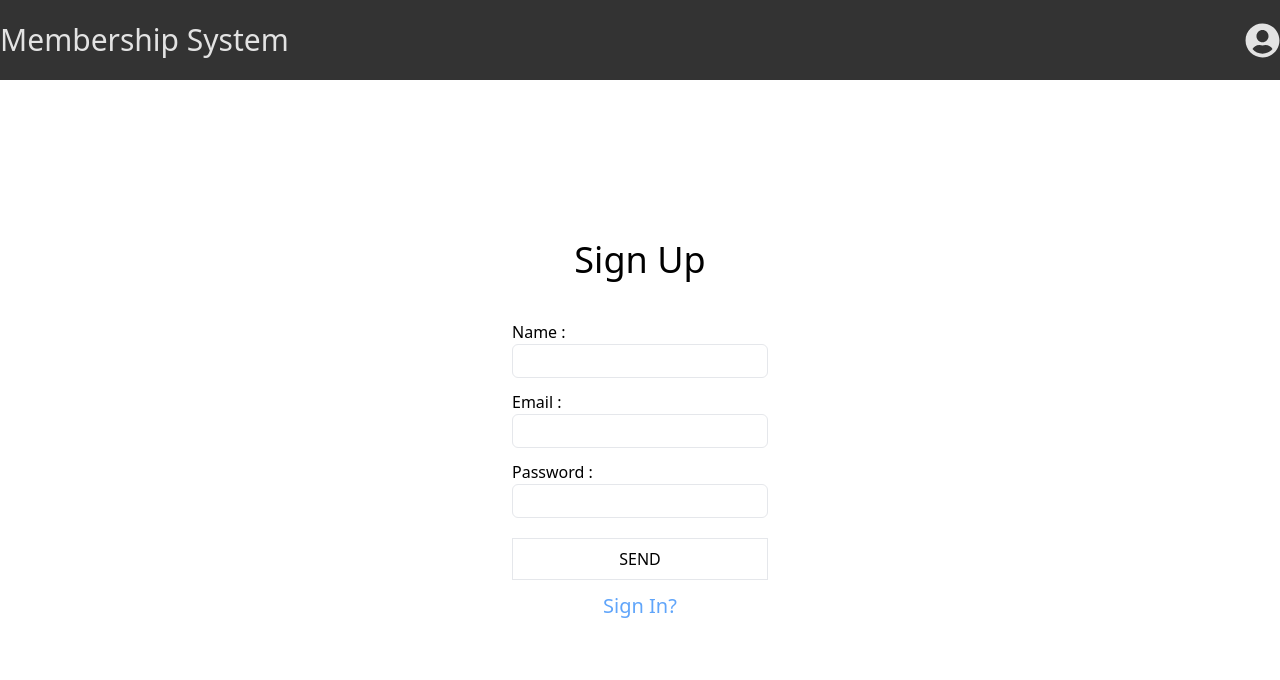
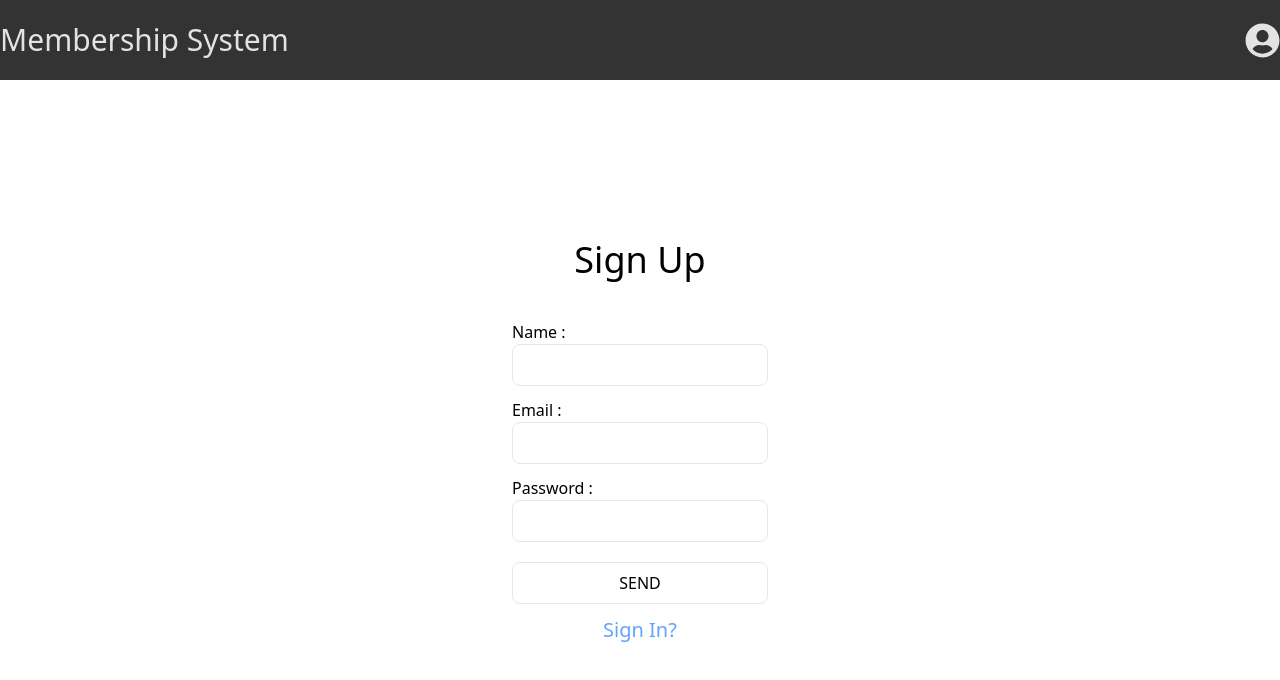
Before and after one commit to AlanChou0414/membership-system, a React (Vite) app in the folder client/: page /Signup in a window 1280 px wide. Shown: the top 680 px of the page. Built offline with nearby package versions, Linux system fonts and the light colour scheme.

Commit message:
added redux

```diff
--- a/client/package.json
+++ b/client/package.json
@@ -9,12 +9,15 @@
     "preview": "vite preview"
   },
   "dependencies": {
+    "@reduxjs/toolkit": "^1.9.3",
     "@types/axios": "^0.14.0",
     "axios": "^1.3.4",
     "react": "^18.2.0",
     "react-dom": "^18.2.0",
     "react-icons": "^4.8.0",
-    "react-router-dom": "6"
+    "react-redux": "^8.0.5",
+    "react-router-dom": "6",
+    "redux": "^4.2.1"
   },
   "devDependencies": {
     "@types/react": "^18.0.28",
--- a/client/src/main.tsx
+++ b/client/src/main.tsx
@@ -1,9 +1,11 @@
 import ReactDOM from 'react-dom/client'
 import App from './App'
+import { Provider } from 'react-redux'
+import store from './store/configureStore'
 import './index.css'
 
 ReactDOM.createRoot(document.getElementById('root') as HTMLElement).render(
-  // <React.StrictMode>
+  <Provider store={store}>
     <App />
-  // </React.StrictMode>
+  </Provider>
 )
--- a/client/src/pages/Home/Home.tsx
+++ b/client/src/pages/Home/Home.tsx
@@ -4,7 +4,15 @@ type Props = {}
 
 const Home = (props: Props) => {
   return (
-    <div>Home</div>
+    <section className='flex justify-center items-center m-40'>
+      <div>
+        <h1 className='text-4xl text-center'>Sign Up</h1>
+        <div className='flex flex-col mt-10  w-64'>
+          <div>Name :</div>
+          <div>Email :</div>
+        </div>
+      </div>
+    </section>
   )
 }
 
--- a/client/src/pages/User/SignIn/SignIn.tsx
+++ b/client/src/pages/User/SignIn/SignIn.tsx
@@ -9,11 +9,11 @@ const SignIn = (props: Props) => {
         <h1 className='text-4xl text-center'>Sign In</h1>
         <form className='flex flex-col mt-10  w-64'>
           <label htmlFor="email">Email : </label>
-          <input className='border p-1 rounded-md' type="email" name="email" id="email" />
+          <input className='border p-2 rounded-lg' type="email" name="email" id="email" />
           <label className='mt-3' htmlFor="password">Password : </label>
-          <input className='border p-1 rounded-md' type="password" name="password" id="password" />
+          <input className='border p-2 rounded-lg' type="password" name="password" id="password" />
           <input
-            className='border cursor-pointer mt-5 p-2 hover:bg-black hover:text-white transition duration-500'
+            className='border cursor-pointer mt-5 p-2 hover:bg-black hover:text-white transition duration-500 rounded-lg'
             type="submit" value="SEND" />
           <Link className='text-xl mt-3 text-blue-400 text-center' to='/Signup'>Sign Up?</Link>
         </form>
--- a/client/src/pages/User/SignUp/SignUp.tsx
+++ b/client/src/pages/User/SignUp/SignUp.tsx
@@ -9,13 +9,13 @@ const SignUp = (props: Props) => {
         <h1 className='text-4xl text-center'>Sign Up</h1>
         <form className='flex flex-col mt-10  w-64'>
           <label htmlFor="fullName">Name : </label>
-          <input className='border p-1 rounded-md' type="text" name="fullName" id="fullName" />
+          <input className='border p-2 rounded-lg' type="text" name="fullName" id="fullName" />
           <label className='mt-3' htmlFor="email">Email : </label>
-          <input className='border p-1 rounded-md' type="email" name="email" id="email" />
+          <input className='border p-2 rounded-lg' type="email" name="email" id="email" />
           <label className='mt-3' htmlFor="password">Password : </label>
-          <input className='border p-1 rounded-md' type="password" name="password" id="password" />
+          <input className='border p-2 rounded-lg' type="password" name="password" id="password" />
           <input
-            className='border cursor-pointer mt-5 p-2 hover:bg-black hover:text-white transition duration-500'
+            className='border cursor-pointer mt-5 p-2 hover:bg-black hover:text-white transition duration-500 rounded-lg'
             type="submit" value="SEND" />
           <Link className='text-xl mt-3 text-blue-400 text-center' to='/Signin'>Sign In?</Link>
         </form>
--- /dev/null
+++ b/client/src/slice/SignIn/SignInSlice.ts
@@ -0,0 +1,16 @@
+import { createSlice } from "@reduxjs/toolkit"
+import { SignInType } from "./SignInType"
+
+const initialState: SignInType = {
+  name: '',
+  email: '',
+  token: false
+}
+
+export const SignInSlice = createSlice({
+  name: 'SignIn',
+  initialState,
+  reducers: {
+
+  }
+})
--- /dev/null
+++ b/client/src/slice/SignIn/SignInType.ts
@@ -0,0 +1,5 @@
+export interface SignInType {
+  name: string
+  email: string
+  token: boolean
+}
--- /dev/null
+++ b/client/src/store/configureStore.ts
@@ -0,0 +1,9 @@
+import { configureStore } from "@reduxjs/toolkit"
+
+const store = configureStore({
+  reducer: {
+
+  }
+})
+
+export default store
```
Also changed, not shown: 1 other file (tests, documents, lock files or other folders).
